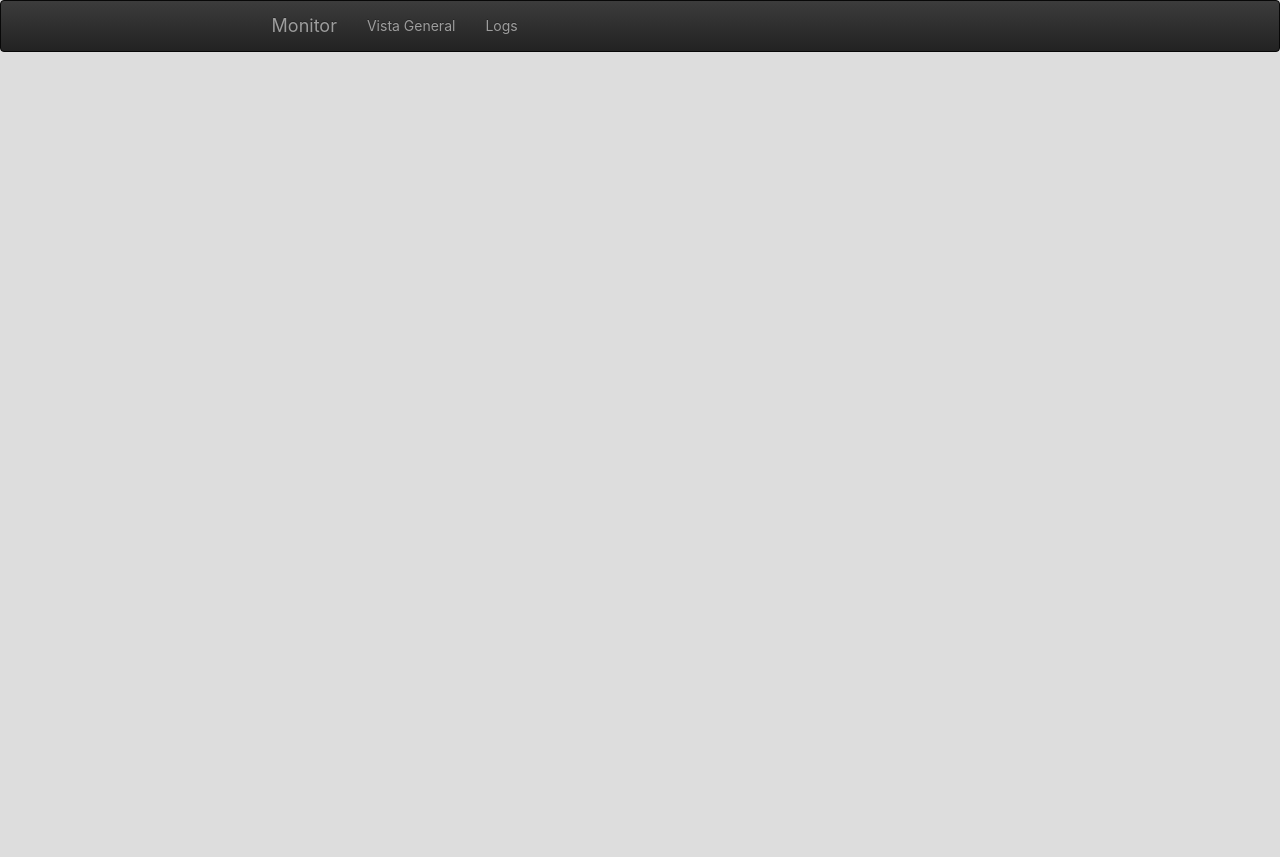
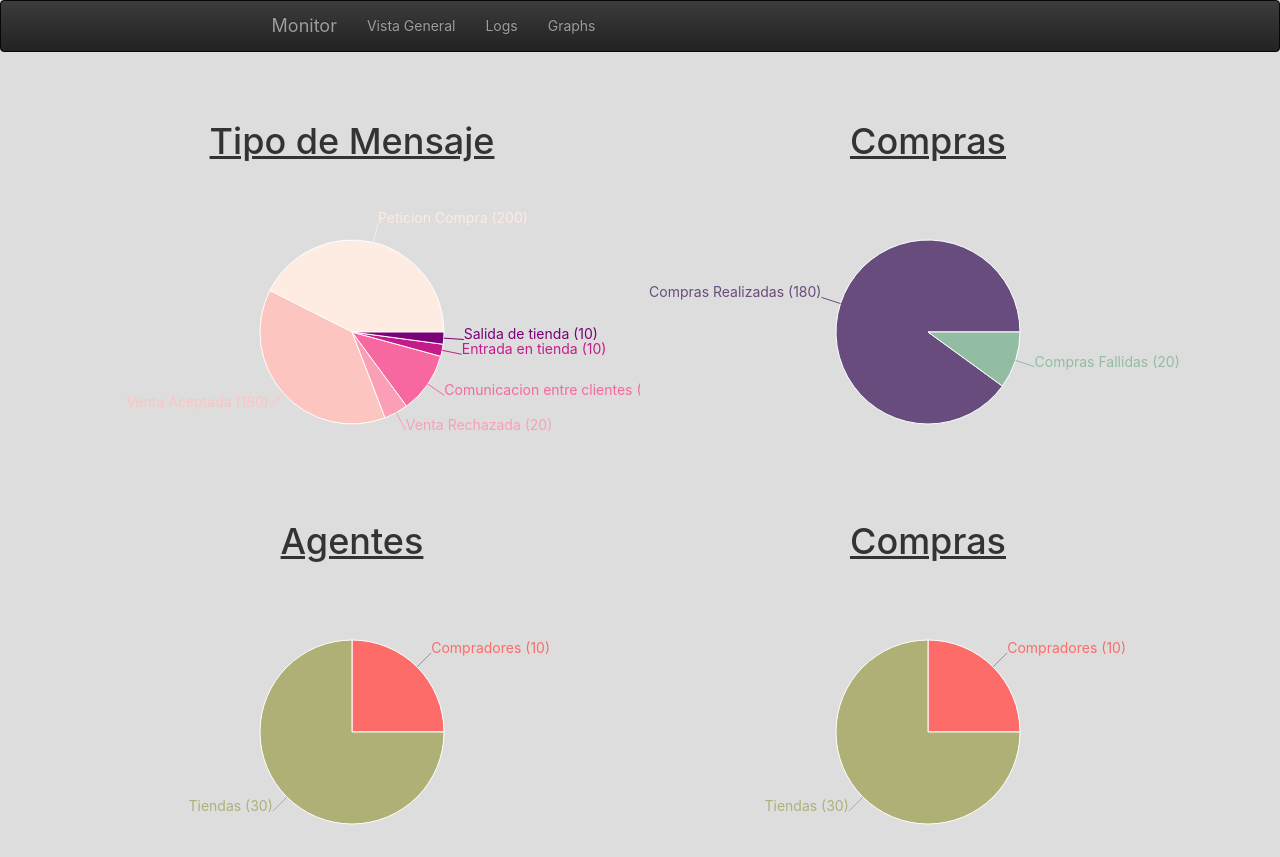
Before and after one commit to lagartoverde/Monitor, a React (Create React App) app in the folder client/: page /graphs in a window 1280 px wide. Before the commit the page ends 800 px from the top, so only its background shows below. Built offline with nearby package versions, Linux system fonts and the light colour scheme.

Commit message:
to pa dentro

```diff
--- a/client/package.json
+++ b/client/package.json
@@ -10,12 +10,15 @@
     "@material-ui/core": "^3.3.0",
     "i": "^0.3.6",
     "markdown": "^0.5.0",
+    "node-sass": "^4.10.0",
     "npm": "^6.4.1",
     "react": "^16.5.2",
     "react-bootstrap": "^0.32.4",
     "react-dom": "^16.5.2",
     "react-router-dom": "^4.3.1",
     "react-scripts": "2.0.5",
+    "react-vis": "^1.11.4",
+    "recharts": "^1.4.1",
     "xml-beautifier": "^0.4.0",
     "xml-formatter": "^1.0.1"
   },
--- a/client/src/App.js
+++ b/client/src/App.js
@@ -6,6 +6,7 @@ import Summary from './Summary';
 import Products from './Products';
 import Logs from './Logs';
 import LogDetails from './LogDetails';
+import Graphs from './Graphs';
 import { BrowserRouter as Router, Route} from "react-router-dom";
 import Switch from 'react-router-dom/Switch';
 
@@ -21,6 +22,7 @@ class App extends Component {
               <Route path='/products/:id' component={Products} />
               <Route exact path='/logs' component={Logs} />
               <Route path='/logs/:id' component={LogDetails} />
+              <Route path='/graphs' component={Graphs} />
             </Switch>
           </div>
         </Router>
--- /dev/null
+++ b/client/src/Graphs.css
@@ -0,0 +1,14 @@
+.graphs-container {
+  display: grid;
+  width: 90%;
+  margin: auto;
+  margin-bottom: 200px;
+  grid-template-columns: 50% 50%;
+  grid-auto-rows: 300px;
+  grid-row-gap: 100px;
+}
+
+.graph {
+  height: 80%;
+  width: 100%;
+}
--- /dev/null
+++ b/client/src/Graphs.js
@@ -0,0 +1,109 @@
+import React, { Component } from 'react'
+import {RadialChart} from 'react-vis';
+import {PieChart, Pie, Legend, Cell, ResponsiveContainer} from 'recharts';
+import './Graphs.css';
+
+
+export class Graphs extends Component {
+  render() {
+    const colorsFirstGraph = [
+      '#feebe2',
+      '#fcc5c0',
+      '#fa9fb5',
+      '#f768a1',
+      '#c51b8a',
+      '#7a0177',
+    ]
+    const dataFirstGraph = [
+      {name: 'Peticion Compra', value: 200},
+      {name: 'Venta Aceptada', value: 180},
+      {name: 'Venta Rechazada', value: 20},
+      {name: 'Comunicacion entre clientes', value: 50},
+      {name: 'Entrada en tienda', value: 10},
+      {name: 'Salida de tienda', value: 10},
+    ]
+
+    const colorsSecondGraph = [
+      '#684C7D',
+      '#92BDA3'
+    ]
+    const dataSecondGraph = [
+      {name: 'Compras Realizadas', value: 180},
+      {name: 'Compras Fallidas', value: 20}
+    ]
+
+    const colorThirdGraph = [
+      '#FD6C68',
+      '#AFB076'
+    ]
+    const dataThirdGraph = [
+      {name: 'Compradores', value: 10},
+      {name: 'Tiendas', value: 30}
+    ]
+    return (
+      <div className='graphs-container'>
+        <div>
+          <h1>Tipo de Mensaje</h1>
+          <div class='graph'>
+            <ResponsiveContainer>
+              <PieChart>
+                <Pie data={dataFirstGraph} dataKey="value" nameKey="name" cx="50%" cy="50%" label={this.customizedLabel}>
+                  {dataFirstGraph.map((entry, index)=>
+                    <Cell fill={colorsFirstGraph[index % colorsFirstGraph.length]}/>
+                  )}
+                </Pie>
+              </PieChart>
+            </ResponsiveContainer>
+          </div>
+        </div>
+        <div>
+          <h1>Compras</h1>
+          <div class='graph'>
+            <ResponsiveContainer>
+              <PieChart>
+                <Pie data={dataSecondGraph} dataKey="value" nameKey="name" cx="50%" cy="50%" label={this.customizedLabel}>
+                  {dataSecondGraph.map((entry, index)=>
+                    <Cell fill={colorsSecondGraph[index % colorsSecondGraph.length]}/>
+                  )}
+                </Pie>
+              </PieChart>
+            </ResponsiveContainer>
+          </div>
+        </div>
+        <div>
+          <h1>Agentes</h1>
+          <div class='graph'>
+            <ResponsiveContainer>
+              <PieChart>
+                <Pie data={dataThirdGraph} dataKey="value" nameKey="name" cx="50%" cy="50%" label={this.customizedLabel}>
+                  {dataSecondGraph.map((entry, index)=>
+                    <Cell fill={colorThirdGraph[index % colorThirdGraph.length]}/>
+                  )}
+                </Pie>
+              </PieChart>
+            </ResponsiveContainer>
+          </div>
+        </div>
+        <div>
+          <h1>Compras</h1>
+          <div class='graph'>
+            <ResponsiveContainer>
+              <PieChart>
+                <Pie data={dataThirdGraph} dataKey="value" nameKey="name" cx="50%" cy="50%" label={this.customizedLabel}>
+                  {dataSecondGraph.map((entry, index)=>
+                    <Cell fill={colorThirdGraph[index % colorThirdGraph.length]}/>
+                  )}
+                </Pie>
+              </PieChart>
+            </ResponsiveContainer>
+          </div>
+        </div>
+      </div>
+    )
+  }
+  customizedLabel({name, value}) {
+    return `${name} (${value})`;
+  }
+}
+
+export default Graphs
--- a/client/src/Header.js
+++ b/client/src/Header.js
@@ -17,6 +17,9 @@ export default class Header extends React.Component {
           <NavItem eventKey={2} href="/logs">
             Logs
           </NavItem>
+          <NavItem eventKey={2} href="/graphs">
+            Graphs
+          </NavItem>
         </Nav>
       </Navbar>
     )
```
Also changed, not shown: 1 other file (tests, documents, lock files or other folders).
